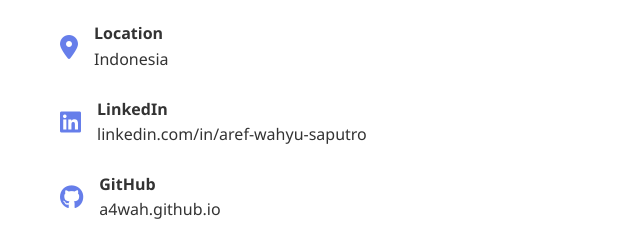
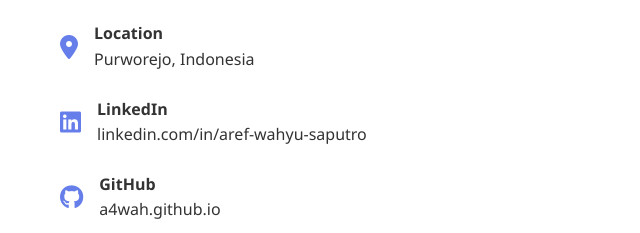
Before and after one commit to a4wah/a4wah.github.io, a plain HTML site: page index.html in a window 1280 px wide. Shown: the part 3593-3826 px from the top of the page, 0-640 px from the left. Drawn offline with Linux system fonts and the light colour scheme.

Commit message:
Update index.html

```diff
--- a/index.html
+++ b/index.html
@@ -160,7 +160,7 @@
                             <i class="fas fa-map-marker-alt"></i>
                             <div>
                                 <h4>Location</h4>
-                                <p>Indonesia</p>
+                                <p>Purworejo, Indonesia</p>
                             </div>
                         </div>
                         <div class="contact-item">
```
